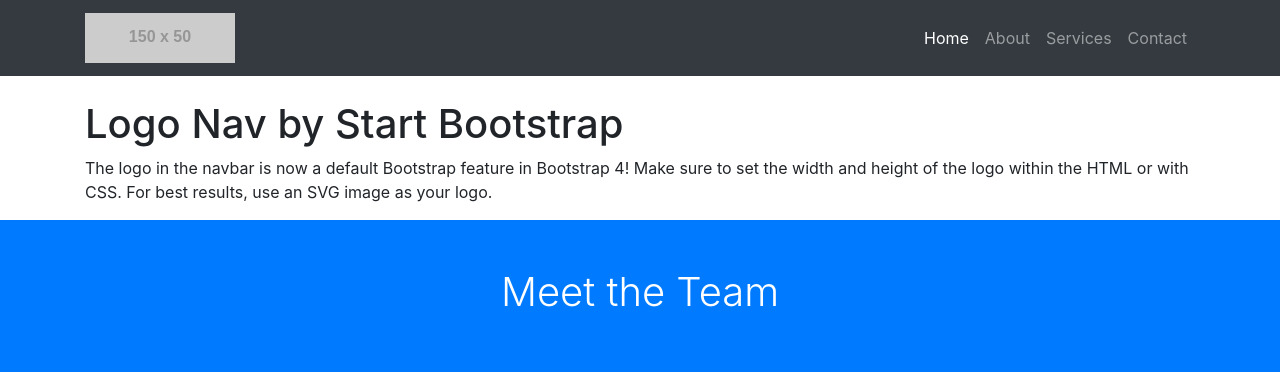
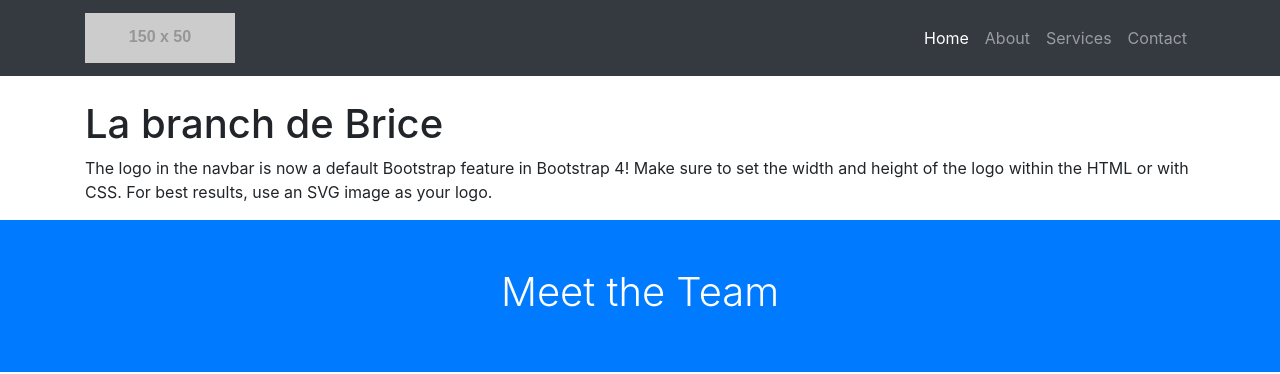
Before and after one commit to BumbleBrice/CESI-INFA, a plain HTML site: page index.html in a window 1280 px wide. Shown: the top 374 px of the page. Drawn offline with nearby package versions, Linux system fonts and the light colour scheme; placeholder pictures from the web are drawn by us.

Commit message:
modification h1

```diff
--- a/index.html
+++ b/index.html
@@ -39,7 +39,7 @@
 
 <!-- Page Content -->
 <div class="container">
-  <h1 class="mt-4">Logo Nav by Start Bootstrap</h1>
+  <h1 class="mt-4">La branch de Brice</h1>
   <p>The logo in the navbar is now a default Bootstrap feature in Bootstrap 4! Make sure to set the width and height of the logo within the HTML or with CSS. For best results, use an SVG image as your logo.</p>
 </div>
 <!-- /.container -->
```
